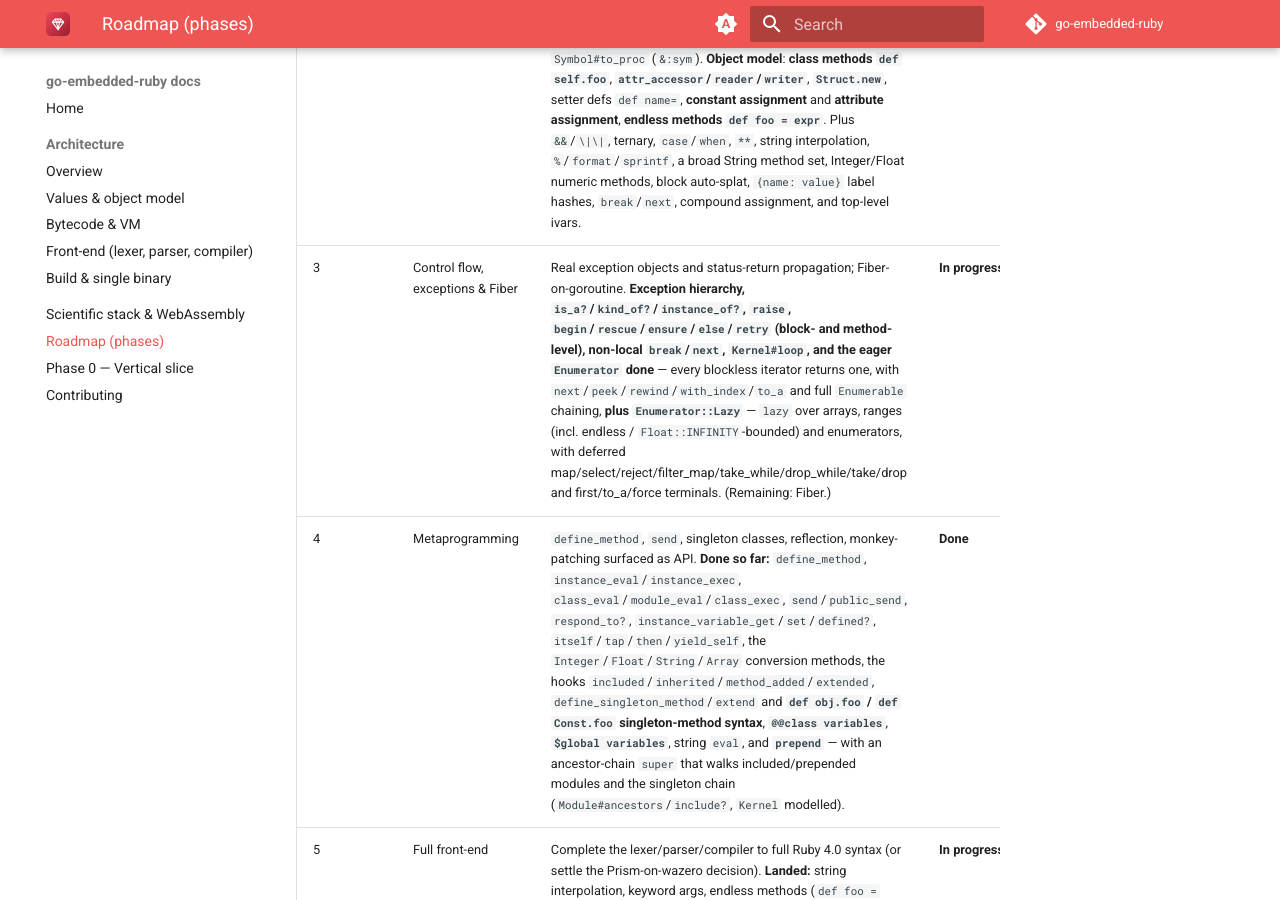
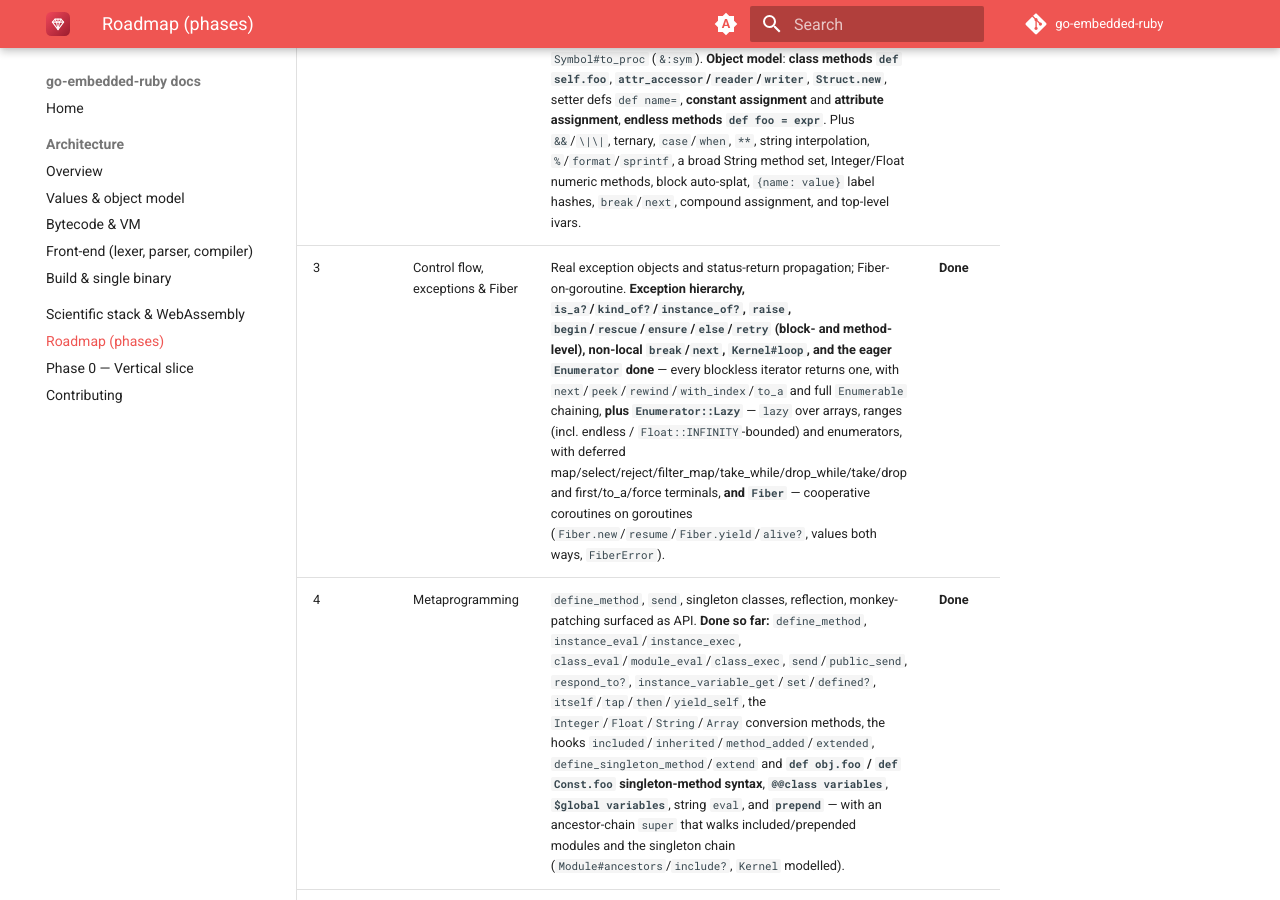
Before and after one commit to go-embedded-ruby/docs, an MkDocs documentation site: the page built from docs/roadmap.md, in a window 1280 px wide and 900 px high, scrolled down 680 px. Built offline with MkDocs 1.6.1 and Material for MkDocs 9.7.7, drawn with Linux system fonts in a browser that asks for light colours; the version menu is left out.

Commit message:
docs: Phase 3 done — Fiber landed
Co-Authored-By: Claude Opus 4.8 <noreply@anthropic.com>

```diff
--- a/docs/roadmap.md
+++ b/docs/roadmap.md
@@ -9,7 +9,7 @@ building whole subsystems in isolation. There are nine phases, 0 through 8.
 | 0 | Vertical slice | Integers, floats, strings, locals, arithmetic, control flow, `def`/recursion, `puts`/`p` — a thin slice running end to end on the VM. | **Done** |
 | 1 | Object model & dispatch | `RObject`/`RClass`, per-class method tables, ancestor-chain lookup, `method_missing`, classes + inheritance, `@ivars`, `new`/`initialize`, constants, **modules + `include`**, **`super`**, **blocks & `yield`** (closures, `block_given?`, `Integer#times`), and — landed since — `Proc`/`lambda` and `do…end`. | **Done** |
 | 2 | Core types & mixins | Symbols (incl. variable-name `:name`), Array, ordered Hash, Range (incl. **beginless/endless**), and `Comparable`/`Enumerable` written once in an embedded-Ruby prelude over `<=>`/`each` (Comparable into Integer/Float/String, Enumerable into Array/Range/Hash). The **full argument system** — required/optional/`*splat`/keyword (`a:`, `b: 2`)/`**rest`/`&block`, plus splat call-args. **Blocks/Procs/lambdas**: `&block` capture, `proc`/`lambda`, the **stabby lambda `->(){}`**, `&proc` block-pass and `Symbol#to_proc` (`&:sym`). **Object model**: **class methods `def self.foo`**, **`attr_accessor`/`reader`/`writer`**, **`Struct.new`**, setter defs `def name=`, **constant assignment** and **attribute assignment**, **endless methods `def foo = expr`**. Plus `&&`/`\|\|`, ternary, `case`/`when`, `**`, string interpolation, `%`/`format`/`sprintf`, a broad String method set, Integer/Float numeric methods, block auto-splat, `{name: value}` label hashes, `break`/`next`, compound assignment, and top-level ivars. | **In progress** |
-| 3 | Control flow, exceptions & Fiber | Real exception objects and status-return propagation; Fiber-on-goroutine. **Exception hierarchy, `is_a?`/`kind_of?`/`instance_of?`, `raise`, `begin`/`rescue`/`ensure`/`else`/`retry` (block- and method-level), non-local `break`/`next`, `Kernel#loop`, and the eager `Enumerator` done** — every blockless iterator returns one, with `next`/`peek`/`rewind`/`with_index`/`to_a` and full `Enumerable` chaining, **plus `Enumerator::Lazy`** — `lazy` over arrays, ranges (incl. endless / `Float::INFINITY`-bounded) and enumerators, with deferred map/select/reject/filter_map/take_while/drop_while/take/drop and first/to_a/force terminals. (Remaining: Fiber.) | **In progress** |
+| 3 | Control flow, exceptions & Fiber | Real exception objects and status-return propagation; Fiber-on-goroutine. **Exception hierarchy, `is_a?`/`kind_of?`/`instance_of?`, `raise`, `begin`/`rescue`/`ensure`/`else`/`retry` (block- and method-level), non-local `break`/`next`, `Kernel#loop`, and the eager `Enumerator` done** — every blockless iterator returns one, with `next`/`peek`/`rewind`/`with_index`/`to_a` and full `Enumerable` chaining, **plus `Enumerator::Lazy`** — `lazy` over arrays, ranges (incl. endless / `Float::INFINITY`-bounded) and enumerators, with deferred map/select/reject/filter_map/take_while/drop_while/take/drop and first/to_a/force terminals, **and `Fiber`** — cooperative coroutines on goroutines (`Fiber.new`/`resume`/`Fiber.yield`/`alive?`, values both ways, `FiberError`). | **Done** |
 | 4 | Metaprogramming | `define_method`, `send`, singleton classes, reflection, monkey-patching surfaced as API. **Done so far:** `define_method`, `instance_eval`/`instance_exec`, `class_eval`/`module_eval`/`class_exec`, `send`/`public_send`, `respond_to?`, `instance_variable_get`/`set`/`defined?`, `itself`/`tap`/`then`/`yield_self`, the `Integer`/`Float`/`String`/`Array` conversion methods, the hooks `included`/`inherited`/`method_added`/`extended`, `define_singleton_method`/`extend` and **`def obj.foo` / `def Const.foo` singleton-method syntax**, **`@@class variables`**, **`$global variables`**, string `eval`, and **`prepend`** — with an ancestor-chain `super` that walks included/prepended modules and the singleton chain (`Module#ancestors`/`include?`, `Kernel` modelled). | **Done** |
 | 5 | Full front-end | Complete the lexer/parser/compiler to full Ruby 4.0 syntax (or settle the Prism-on-wazero decision). **Landed:** string interpolation, keyword args, endless methods (`def foo = expr`), beginless/endless ranges, the stabby lambda, **multiple assignment / destructuring**, **full pattern matching `case`/`in`** (value/bind/class/array/hash/find/pin/alternative patterns, guards, one-line `=>`/`in`, `deconstruct`/`deconstruct_keys`), **safe navigation `&.`**, **numbered params (`_1`/`_2`) and `it`**, **heredocs** (`<<`/`<<-`/`<<~`, interpolating and literal), **`%w`/`%i` arrays**, and the **`%q`/`%Q`/`%W`/`%I` literals**. | **In progress** |
 | 6 | Standard library | Pure-Go stdlib coverage, with the regexp engine from the `go-ruby-regexp` sibling org. **Regexp bridge landed:** `/re/imx` literals + `Regexp`/`MatchData` (`source`/`match`/`match?`/`=~`/`===`, `[]` by index or name, `pre_match`/`post_match`/`captures`/`named_captures`/`begin`/`end`/`size`), `String#=~`/`match`/`match?`/`scan`, and `sub`/`gsub`/`split` over a Regexp (backref templates, blocks, captured-group interpolation, field limit). CGO=0 via `go-ruby-regexp`; differential-tested against MRI. **Also landed:** `Time`/`Date`/`BigDecimal`, `Set`/`Bag`, and the Go-native leaves `JSON` (generate/parse/pretty_generate + `to_json`), `Digest` (MD5/SHA1/SHA256/SHA512), `Base64`, **`File`** (path helpers + read/write/stat/delete, `Errno::ENOENT`), a **MRI-faithful `Random`** (seeded MT19937, bit-exact), and **`Zlib`** (crc32/adler32 + Deflate/Inflate). (Remaining: full IO, Thread, Marshal.) | **In progress** |
```
Also changed, not shown: docs/index.md (+4 -3 lines).
